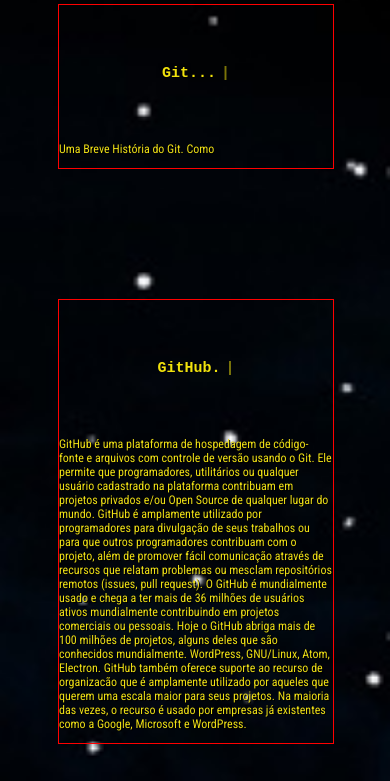
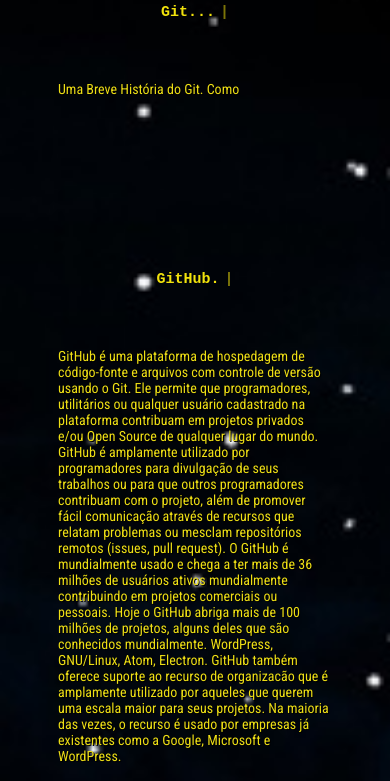
Before and after one commit to Carleone-Souza-Santos/Projeto-Git, a plain HTML site: page index.html in a window 390 px wide. Shown: the part 472-1253 px from the top of the page. Drawn offline with Linux system fonts and the light colour scheme.

Commit message:
Site.Github

```diff
--- a/style.carrossel.css
+++ b/style.carrossel.css
@@ -14,7 +14,6 @@
 .cont-text {
   width: 100%;
   margin-top: 30px;
-  border: 1px solid red;
 }
 .cont-text > p {
   height: 30vh;
@@ -95,6 +94,6 @@ img {
     width: 100%;
     height: 100%;
     margin-top: 0;
-    font-size: 12px;
+    font-size: 14px;
   }
 }
```
Also changed, not shown: index.html (+1 -0 lines).
